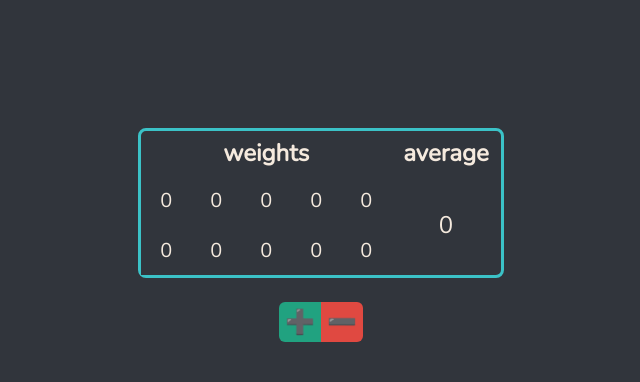
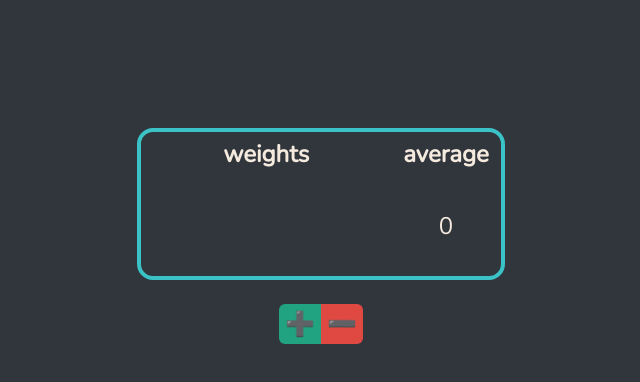
Before and after one commit to poximy/resers, a Svelte app: page / in a window 1280 px wide. Shown: the top 382 px of the page, without its empty margins (319-959 px from the left). Built offline with nearby package versions, Linux system fonts and the light colour scheme.

Commit message:
Fix ui bug
When on focus 0 does not clear

```diff
--- a/src/components/Table.svelte
+++ b/src/components/Table.svelte
@@ -1,5 +1,5 @@
 <script lang="ts">
-  let tables: number[][] = [Array(10).fill(0)];
+  let tables: number[][] = [Array(10).fill(null)];
 
   const calcTableAverage = (cellValues: number[]) => {
     const total = cellValues.reduce((x, y) => x + y);
@@ -7,7 +7,7 @@
   };
 
   const createTable = () => {
-    tables = [...tables, Array(10).fill(0)];
+    tables = [...tables, Array(10).fill(null)];
   };
 
   const deleteTable = () => {
@@ -79,14 +79,14 @@
   table {
     display: block;
     border-collapse: collapse;
-    border: 3px solid var(--color-blue);
-    border-radius: 0.5em;
+    border: .25em solid var(--color-blue);
+    border-radius: 1em;
   }
 
   input {
     font-size: 1.25em;
     font-family: var(--seconday-font);
-    background-color: var(--color-dark);
+    background-color: transparent;
     color: var(--color-light);
     text-align: center;
     width: 2.5em;
@@ -105,11 +105,20 @@
     -moz-appearance: textfield;
   }
 
+  input::placeholder {
+    color: var(--color-light)
+  }
+
+  input:focus::placeholder{
+    color: transparent;
+  }
+
   .buttons {
     display: flex;
     justify-content: center;
     align-items: center;
     margin-top: 1.5em;
+    margin-bottom: 1.5em;
   }
 
   button {
```
